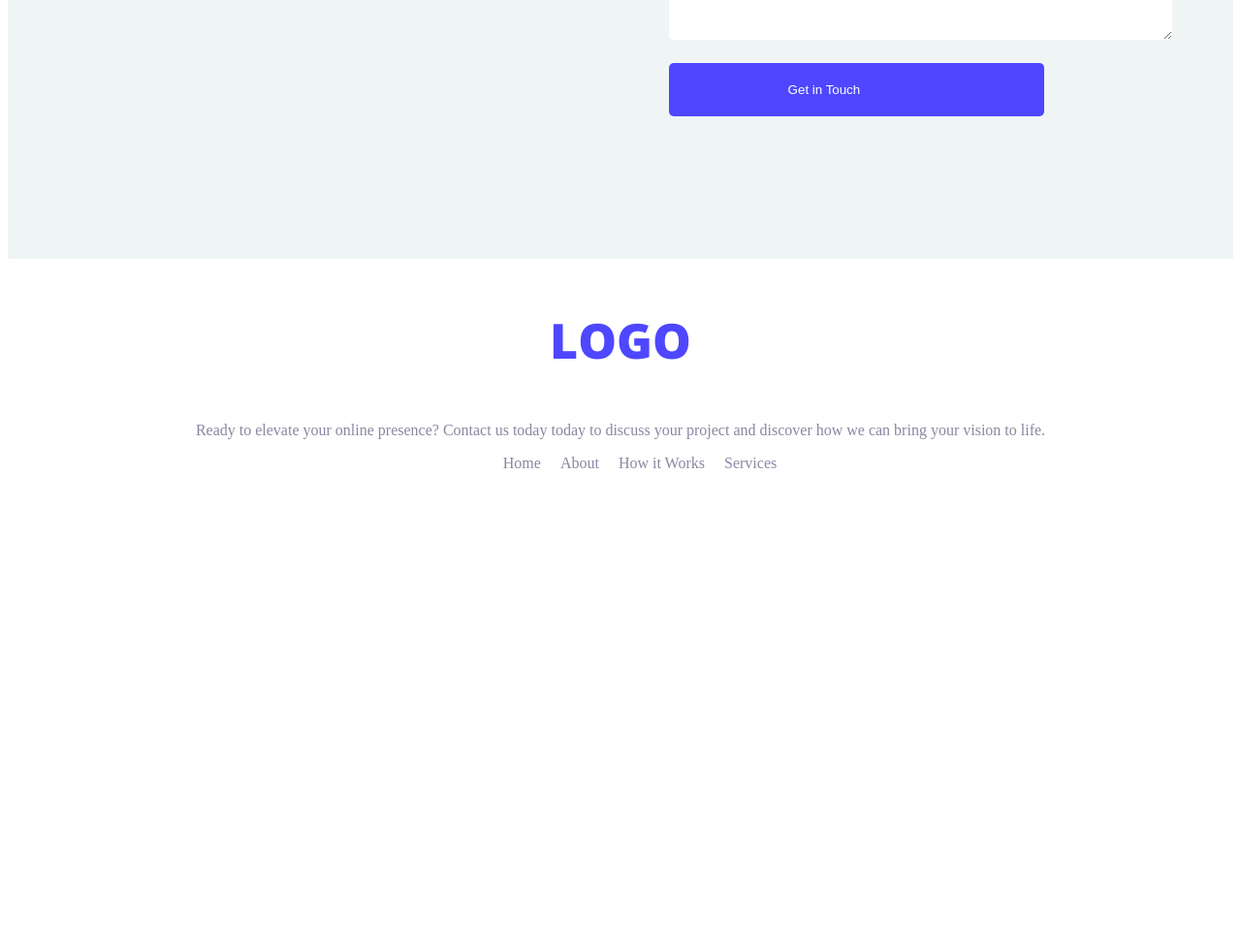
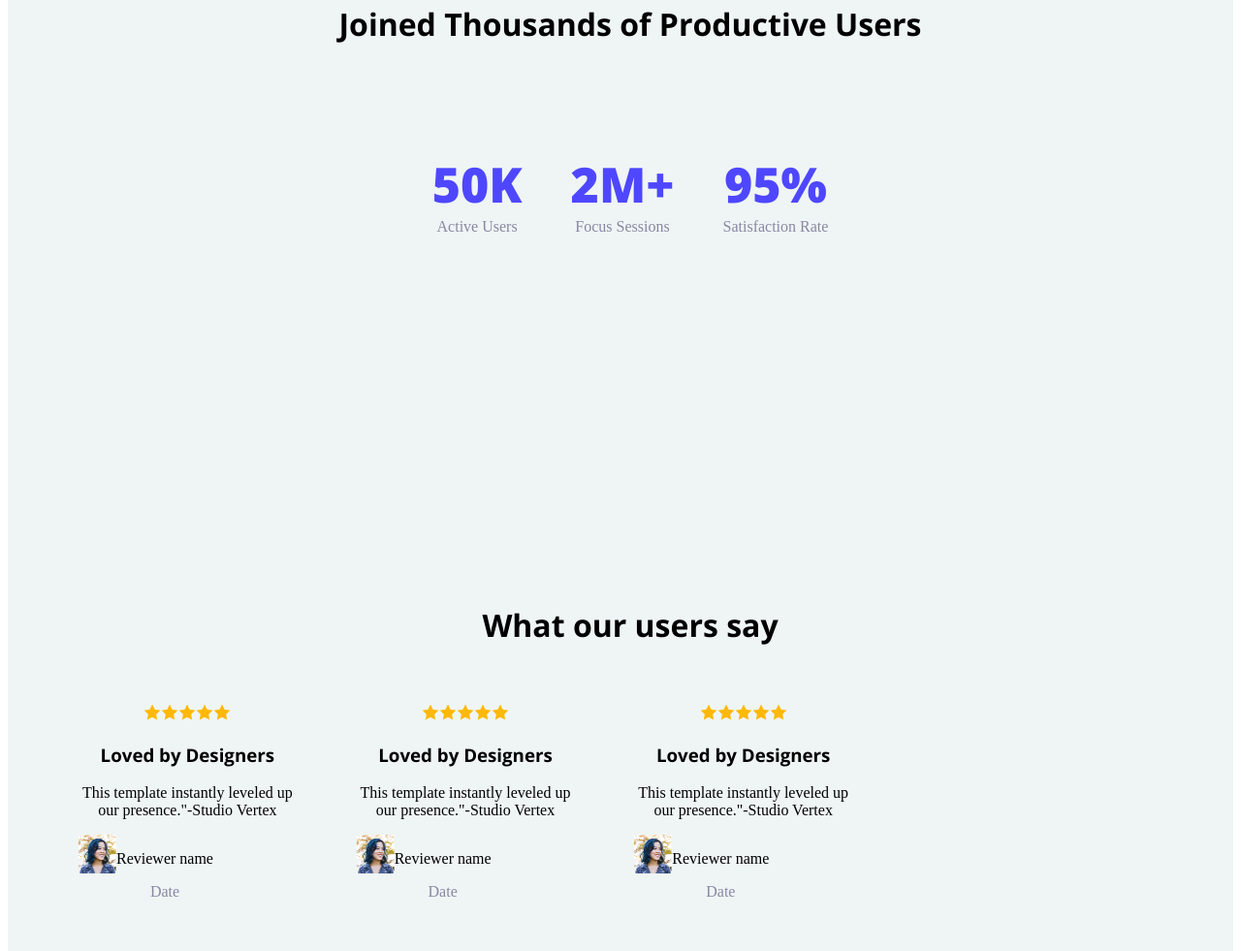
Before and after one commit to dsnoureen/webdev-a1, a plain HTML site: page index.html in a window 1280 px wide. Shown: the part 1091-2072 px from the top of the page at 97% size. Before the commit the page ends 1844 px from the top, so only its background shows below. Drawn offline with nearby package versions, Linux system fonts and the light colour scheme.

Commit message:
little left

```diff
--- a/index.html
+++ b/index.html
@@ -29,26 +29,101 @@
     <!-- 8987A1 ash -->
     <header class="header">
         <nav>
-            <div class="open-sans-inter blue-font" style="font-weight: 300px;">LOGO</div>
+            <div class="open-sans-inter blue-font" style="font-weight: 100px;">LOGO</div>
             <div><button class="button">Sign Up</button></div>
         </nav>
-        <div class="cool">
+        <div class="button-center">
             <p class="open-sans-raleway cool">Cool Dark UI Template for Webflow Agencies!</p>
-            <button class="button">Stay Focused</button>
+            <button class="button" style="margin-top: 2px;">Stay Focused</button>
         </div>
     </header>
 
     <main class="bg-color">
-        <div>
-            <div></div>
-            <div></div>
+        <div class="see-in-action">
+            <div>
+                <p class="ready-to-focus open-sans-raleway">See It in Action</p>
+                <p class="ash-font">Explore the live preview and imaginenyour brand in this new look</p>
+                <button style="margin: 20px; margin-bottom: 20px;" class="button">Launch Live Preview</button>
+            </div>
+            <div><img src="images/wc-mini.png" alt="No Pic Found" width="300" height="250px"
+                    style="border-radius: 30px;"></div>
         </div>
 
-        <section></section>
+        <section class="thousands">
+            <p class="open-sans-raleway ready-to-focus">Joined Thousands of Productive Users</p>
+            <div class="flex-thousands blue-font">
+                <div>
+                    <p class="thousands-headline open-sans-inter">50K</p>
+                    <p class="ash-font choto-lekha">Active Users</p>
+                </div>
+                <div>
+                    <p class="thousands-headline open-sans-inter">2M+</p>
+                    <p class="ash-font choto-lekha">Focus Sessions</p>
+                </div>
+                <div>
+                    <p class="thousands-headline open-sans-inter">95%</p>
+                    <p class="ash-font choto-lekha">Satisfaction Rate</p>
+                </div>
+            </div>
+        </section>
 
-        <section></section>
+        <section class="thousands">
+            <p class="open-sans-raleway ready-to-focus">What our users say</p>
 
-        <section></section>
+            <div class="reviewer-container">
+                <div class="reviewer">
+                    <img src="images/icon-star.png" alt=""><img src="images/icon-star.png" alt=""><img
+                        src="images/icon-star.png" alt=""><img src="images/icon-star.png" alt=""><img
+                        src="images/icon-star.png" alt=""><br>
+                    <h3 class="open-sans-raleway">Loved by Designers</h3>
+                    <p>This template instantly leveled up our presence."-Studio Vertex</p>
+                    <div class="flex-reviewer">
+                        <img src="images/avatar.png" alt=""width="40px" height="40px">
+                        <div>
+                        <p class="">Reviewer name</p>
+                        <p class="ash-font">Date</p>
+                        </div>
+                    </div>
+                </div>
+                <div class="reviewer">
+                    <img src="images/icon-star.png" alt=""><img src="images/icon-star.png" alt=""><img
+                        src="images/icon-star.png" alt=""><img src="images/icon-star.png" alt=""><img
+                        src="images/icon-star.png" alt=""><br>
+                    <h3 class="open-sans-raleway">Loved by Designers</h3>
+                    <p>This template instantly leveled up our presence."-Studio Vertex</p>
+                   <div class="flex-reviewer">
+                        <img src="images/avatar.png" alt="" width="40px" height="40px">
+                        <div>
+                        <p class="">Reviewer name</p>
+                        <p class="ash-font">Date</p>
+                        </div>
+                    </div>
+                </div>
+                <div class="reviewer">
+                    <img src="images/icon-star.png" alt=""><img src="images/icon-star.png" alt=""><img
+                        src="images/icon-star.png" alt=""><img src="images/icon-star.png" alt=""><img
+                        src="images/icon-star.png" alt=""><br>
+                    <h3 class="open-sans-raleway">Loved by Designers</h3>
+                    <p>This template instantly leveled up our presence."-Studio Vertex</p>
+                    <div class="flex-reviewer">
+                        <img src="images/avatar.png" alt="" width="40px" height="40px">
+                        <div>
+                        <p class="">Reviewer name</p>
+                        <p class="ash-font">Date</p>
+                        </div>
+                    </div>
+                </div>
+
+            </div>
+        </section>
+
+        <section class="footer bg-focus ">
+            <p class="open-sans-raleway ready-to-focus">Ready to Focus better</p>
+            <p class="ash-font">This template instantly leveled up our presence - Studio Vertex</p>
+            <button style="margin: 20px; margin-bottom: 20px;" class="button">Get Started Free</button><br>
+            <img src="images/wc-big.png" alt="No picture Found" width="700px" height="300px"
+                style="border-radius: 30px;">
+        </section>
 
         <section class="touch-form">
             <h1 style="font-size: 70px;
@@ -72,7 +147,7 @@
 
     </main>
 
-    <footer>
+    <footer class="footer">
         <p class="footer-header blue-font open-sans-inter">LOGO</p>
 
         <p class="ash-font" style="text-align: center;">Ready to elevate your online presence? Contact us today today to
--- a/styles/styles.css
+++ b/styles/styles.css
@@ -3,26 +3,41 @@
     font-size: 50px;
     font-weight: 900;
     max-width: 1440px;
-    height: 698px;
+    height: 700px;
 }
 nav{
     display: flex;
     justify-content: space-around;
 }
+.thousands{
+    max-width: 1140px;
+    height: 600px;
+    margin: 0 auto;
+    padding: 20px 0px 0px 20px;
+    text-align: center;
+}
 
 header p{
     text-align: center;
 }
+
 header div button{
     text-align: center;
 }
-.cool{
-    padding: 309px 269px 152px 267.5;
+
+.button-center{
+    text-align: center;
 }
-footer {
+
+header div {
+    padding: 60px 269px 90px 267px;
+
+}
+.footer {
     max-width: 1440px;
-    height: 428px;
+    height: 550px;
     margin: 0 auto;
+    text-align: center;
 }
 .open-sans-inter {
     font-family: "Open Sans", sans-serif;
@@ -32,6 +47,12 @@ footer {
         "wdth" 100;
 }
 
+.see-in-action{
+     display: flex;
+     gap: 30px;
+     justify-content: space-around;
+     padding: 40px 50px 40px 50px;
+}
 .open-sans-raleway {
     font-family: "Open Sans", sans-serif;
     font-optical-sizing: auto;
@@ -40,6 +61,9 @@ footer {
         "wdth" 100;
 }
 
+.flex-reviewer{
+    display: flex;
+}
 .black-font {
     color: #252432;
 }
@@ -47,6 +71,17 @@ footer {
 .ash-font {
     color: #8987A1;
 }
+.dark-ash-font{
+    color: #757575;
+}
+.reviewer-container{
+    display: flex;
+    justify-content: center;
+    width: 800px;
+    height: 100px;
+    gap: 60px;
+}
+
 
 .white-font {
     color: #FFFFFF;
@@ -56,10 +91,32 @@ footer {
     color: #4E47FF;
 }
 
+.thousands-headline{
+
+    font-size: 50px;
+    font-weight: 900;
+    margin-bottom: 1px;
+}
+
+.choto-lekha{
+    margin-top: 1px;
+}
+
+.flex-thousands{
+    display: flex;
+    gap: 50px;
+    justify-content: center;
+}
 .footer-header {
     font-size: 50px;
-    font-weight: 900;
+    font-weight: bolder;
     text-align: center;
+}
+
+.ready-to-focus{
+    font-weight: bold;
+    font-size: 2em;
+    margin-bottom: 60px;
 }
 
 footer ul li {
@@ -82,7 +139,7 @@ footer ul li a {
     color: #FFFFFF;
     padding: 10px;
     border: none;
-
+    margin-top: 2px;
 }
 
 input[type="email"],
@@ -117,3 +174,6 @@ form label {
 .bg-color{
   background-color: rgb(239, 245, 245);
 }
+.bg-focus{
+    background-color: white;
+}
```
